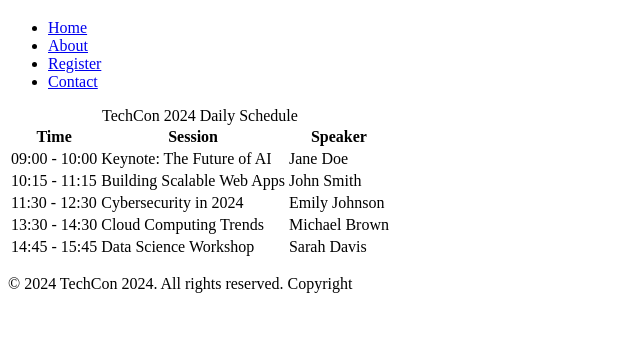
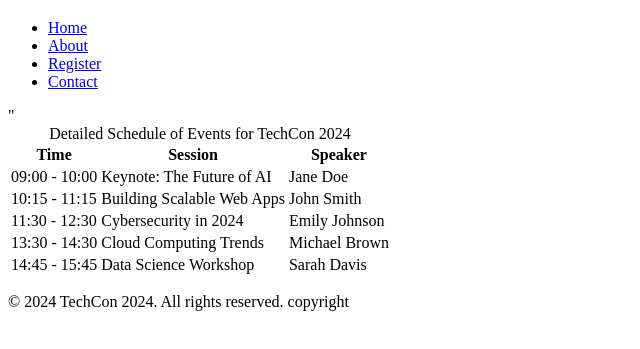
Before and after one commit to EphrataTech/TechCon_HTML, a plain HTML site: page techcon_website/schedule.html in a window 1280 px wide. Shown: the part 61-410 px from the top of the page, without its empty margins (0-640 px from the left). Drawn offline with Linux system fonts and the light colour scheme.

Commit message:
fix issue

```diff
--- a/techcon_website/schedule.html
+++ b/techcon_website/schedule.html
@@ -20,7 +20,7 @@
 
     <main>
        <table>
-        <caption>TechCon 2024 Daily Schedule</caption>
+        <caption>Detailed Schedule of Events for TechCon 2024</caption>"
 
          <thead>
         <tr>
@@ -59,7 +59,7 @@
 
     </main>
     <footer>
-        <p>&copy; 2024 TechCon 2024. All rights reserved. Copyright</p>
+        <p>&copy; 2024 TechCon 2024. All rights reserved. copyright</p>
 
 </body>
 </html>
```
